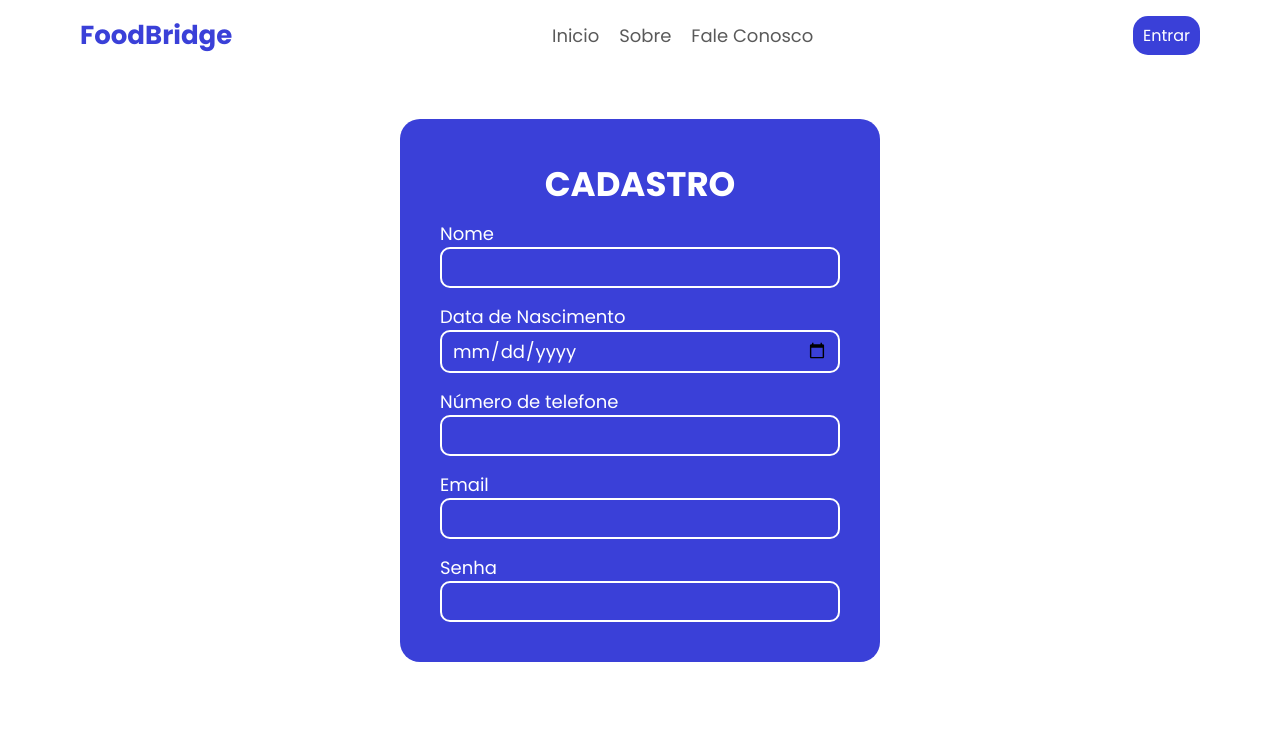
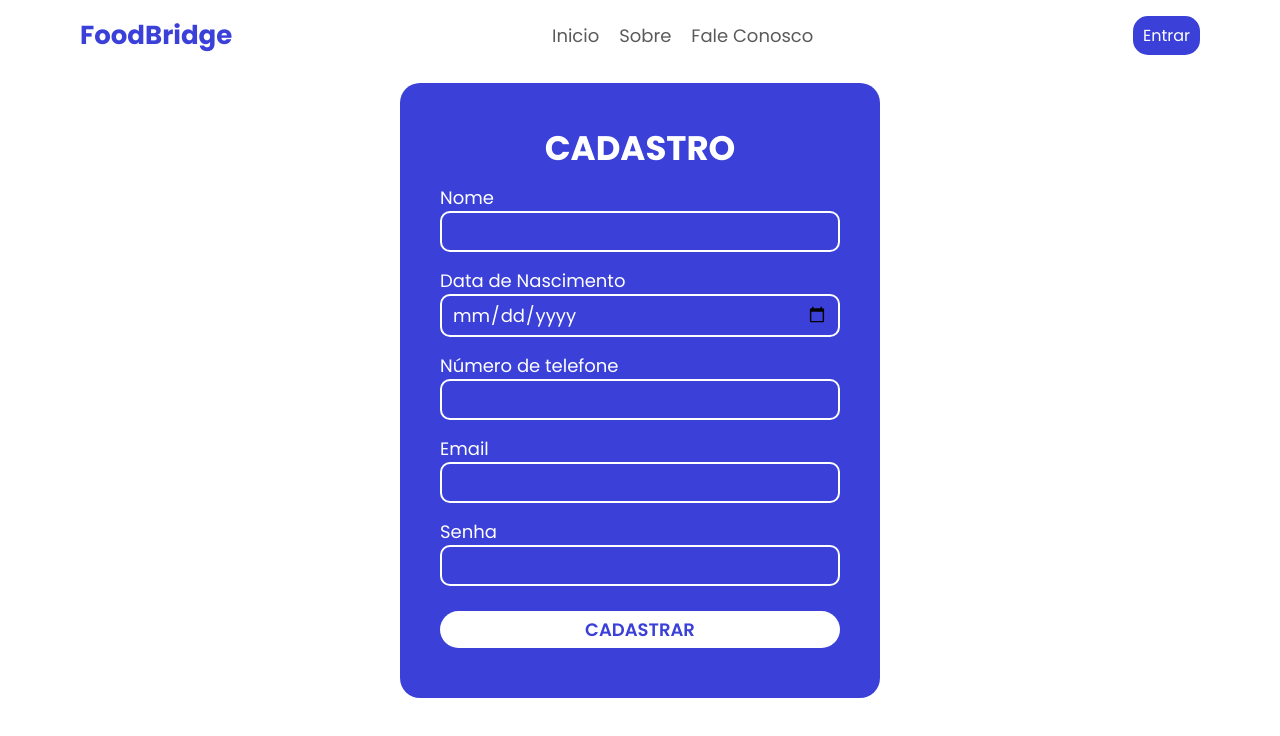
Before and after one commit to EduardoGollner0609/FoodBridge, a React (Vite) app in the folder frontend/: page /register in a window 1280 px wide. Shown: the top 736 px of the page. Built offline with nearby package versions, Linux system fonts and the light colour scheme.

Commit message:
Adicionando botão.

```diff
--- a/frontend/src/routes/IntroductionPage/LoginPage/styles.css
+++ b/frontend/src/routes/IntroductionPage/LoginPage/styles.css
@@ -60,6 +60,7 @@
   text-transform: uppercase;
   cursor: pointer;
   margin: 10px 0;
+  font-weight: 600;
 }
 
 .card-login-invite-register {
--- a/frontend/src/routes/IntroductionPage/RegisterPage/index.tsx
+++ b/frontend/src/routes/IntroductionPage/RegisterPage/index.tsx
@@ -28,6 +28,7 @@ export default function RegisterPage() {
                                 <label>Senha</label>
                                 <input type="password" />
                             </div>
+                            <button>Cadastrar</button>
                         </form>
                     </div>
                 </div>
--- a/frontend/src/routes/IntroductionPage/RegisterPage/styles.css
+++ b/frontend/src/routes/IntroductionPage/RegisterPage/styles.css
@@ -51,3 +51,16 @@
 .card-register label {
   font-size: 18px;
 }
+
+.card-register form button {
+  background-color: var(--fb-color-quartiary);
+  border: none;
+  padding: 5px;
+  font-size: 18px;
+  border-radius: 20px;
+  font-weight: 600;
+  color: var(--fb-color-primary);
+  text-transform: uppercase;
+  cursor: pointer;
+  margin: 10px 0;
+}
```
